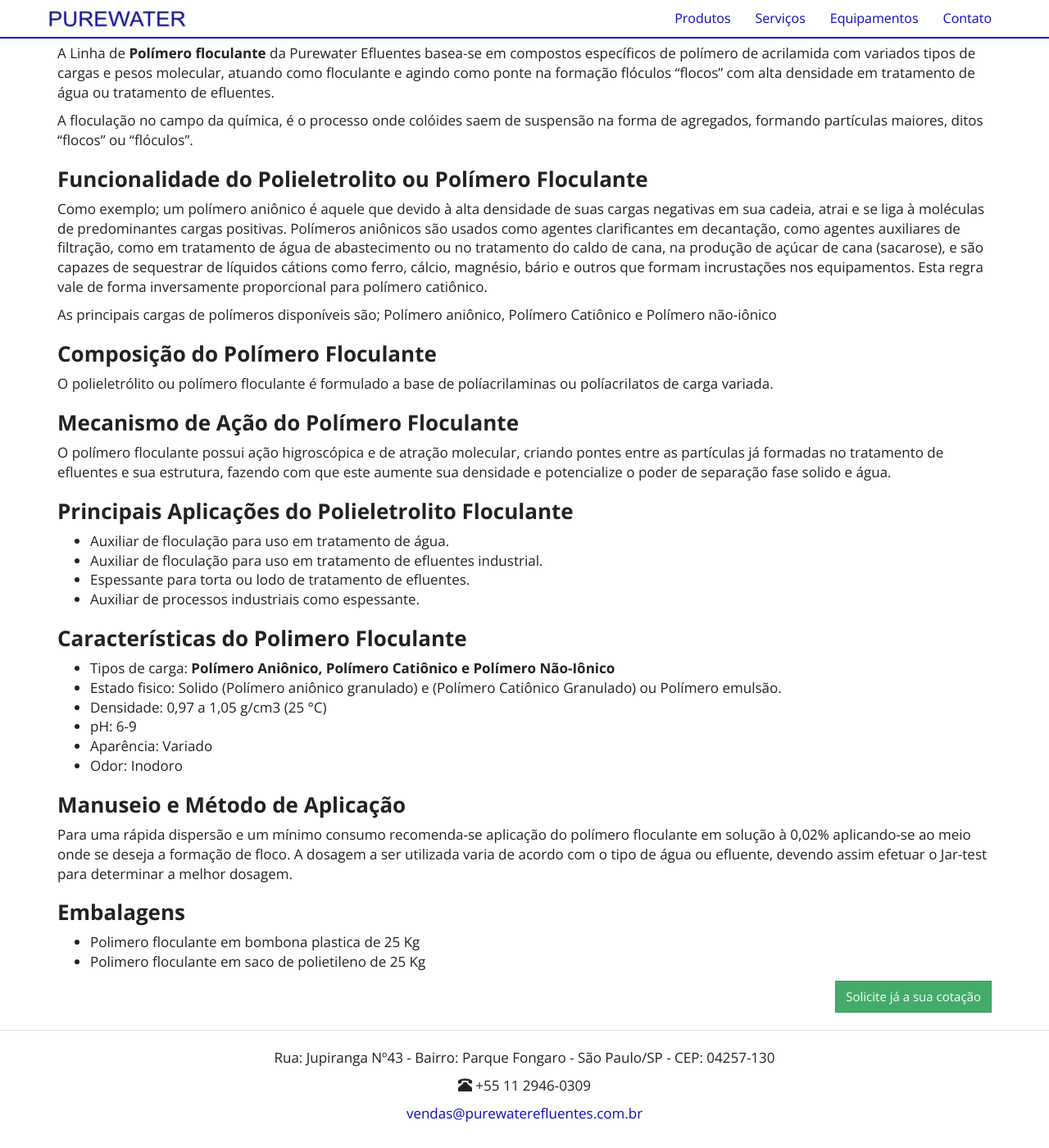
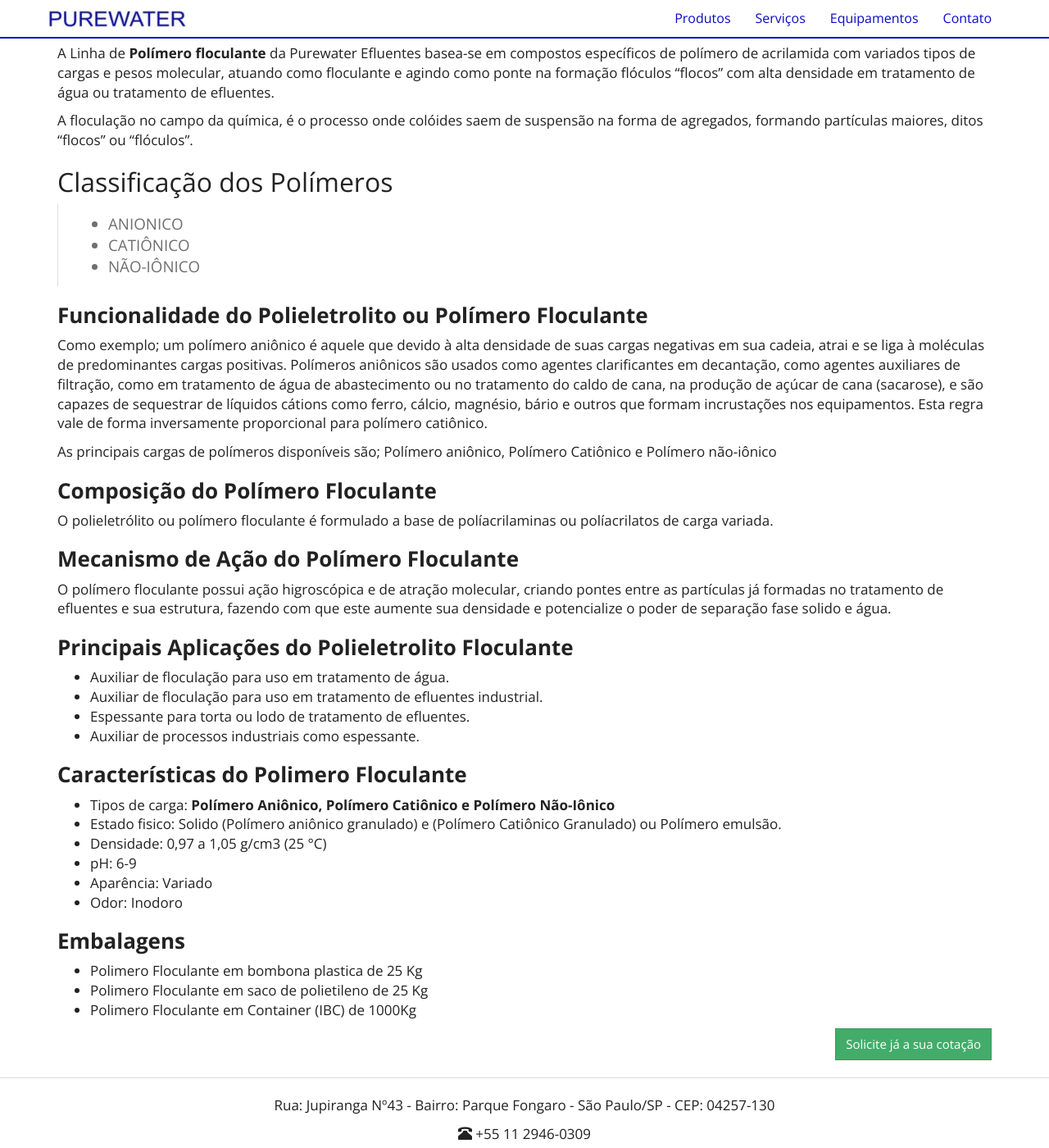
Before and after one commit to purewaterefluentes/purewaterefluentes.github.io, a Jekyll site: the page built from produtos/polieletrolito-polimero-floculante.md, in a window 1280 px wide and 1400 px high, scrolled down 325 px. Shown: the whole window at 82% size. Built offline with Jekyll 4.4.1, drawn with Linux system fonts in a browser that asks for light colours; nearby versions of some CDN libraries; library files that are not in the unit come from our copies.

Commit message:
Update polieletrolito-polimero-floculante.md

```diff
--- a/produtos/polieletrolito-polimero-floculante.md
+++ b/produtos/polieletrolito-polimero-floculante.md
@@ -8,6 +8,15 @@
 A Linha de **Polímero floculante** da Purewater Efluentes basea-se em compostos específicos de polímero de acrilamida com variados tipos de cargas e pesos molecular, atuando como floculante e agindo como ponte na formação flóculos "flocos" com alta densidade em tratamento de água ou tratamento de efluentes.
 
 A floculação no campo da química, é o processo onde colóides saem de suspensão na forma de agregados, formando partículas maiores, ditos "flocos" ou "flóculos".
+
+## Classificação dos Polímeros
+
+>
++ ANIONICO
++ CATIÔNICO
++ NÃO-IÔNICO
+>
+
 
 ### **Funcionalidade do Polieletrolito ou Polímero Floculante**
 
@@ -39,12 +48,8 @@
 - Aparência: Variado
 - Odor: Inodoro
 
-### **Manuseio e Método de Aplicação**
-Para uma rápida dispersão e um mínimo consumo recomenda-se aplicação do polímero floculante em solução à 0,02% aplicando-se ao meio onde se deseja a formação de floco.
-A dosagem a ser utilizada varia de acordo com o tipo de água ou efluente, devendo assim efetuar o Jar-test para determinar a melhor dosagem.
-
-
 ### **Embalagens**
 
-- Polimero floculante em bombona plastica de 25 Kg
-- Polimero floculante em saco de polietileno de 25 Kg
+- Polimero Floculante em bombona plastica de 25 Kg
+- Polimero Floculante em saco de polietileno de 25 Kg
+- Polimero Floculante em Container (IBC) de 1000Kg
```
